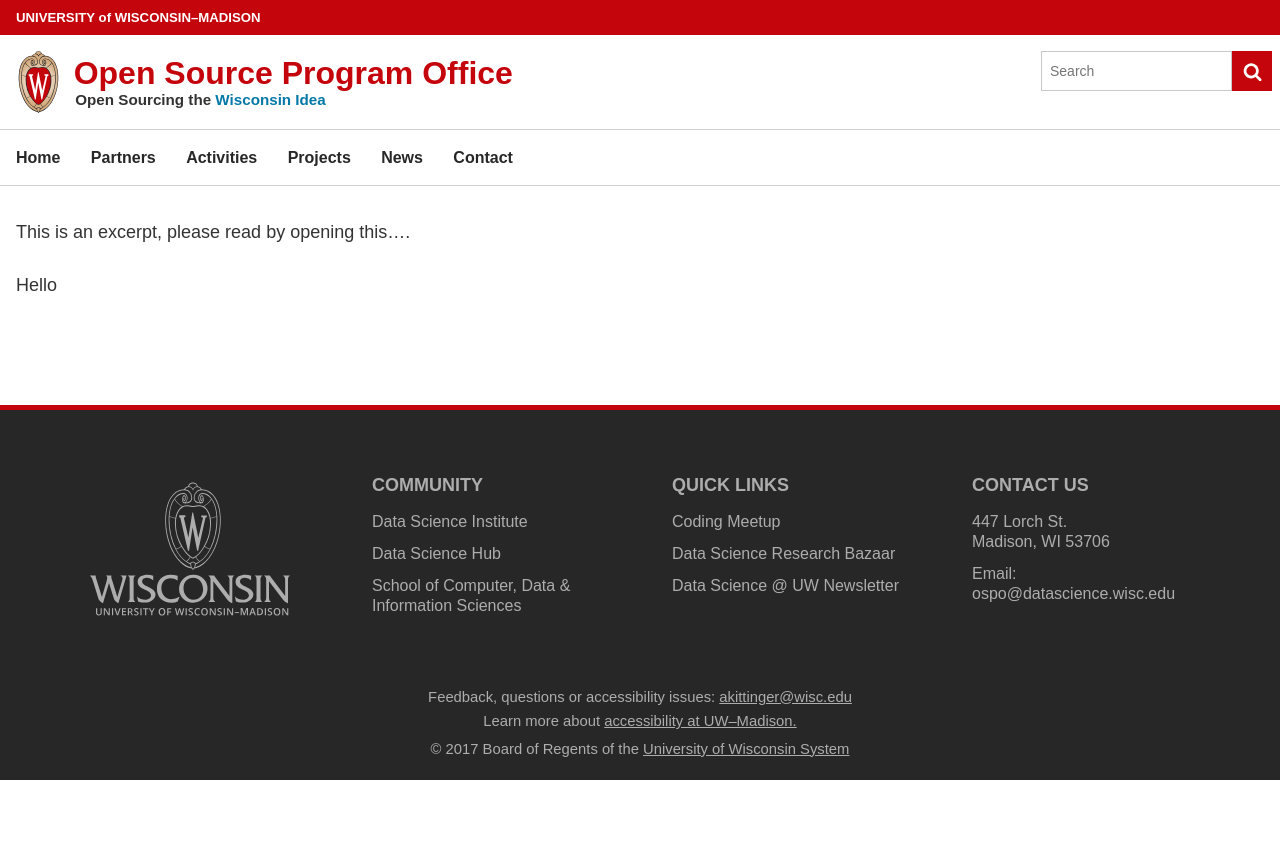
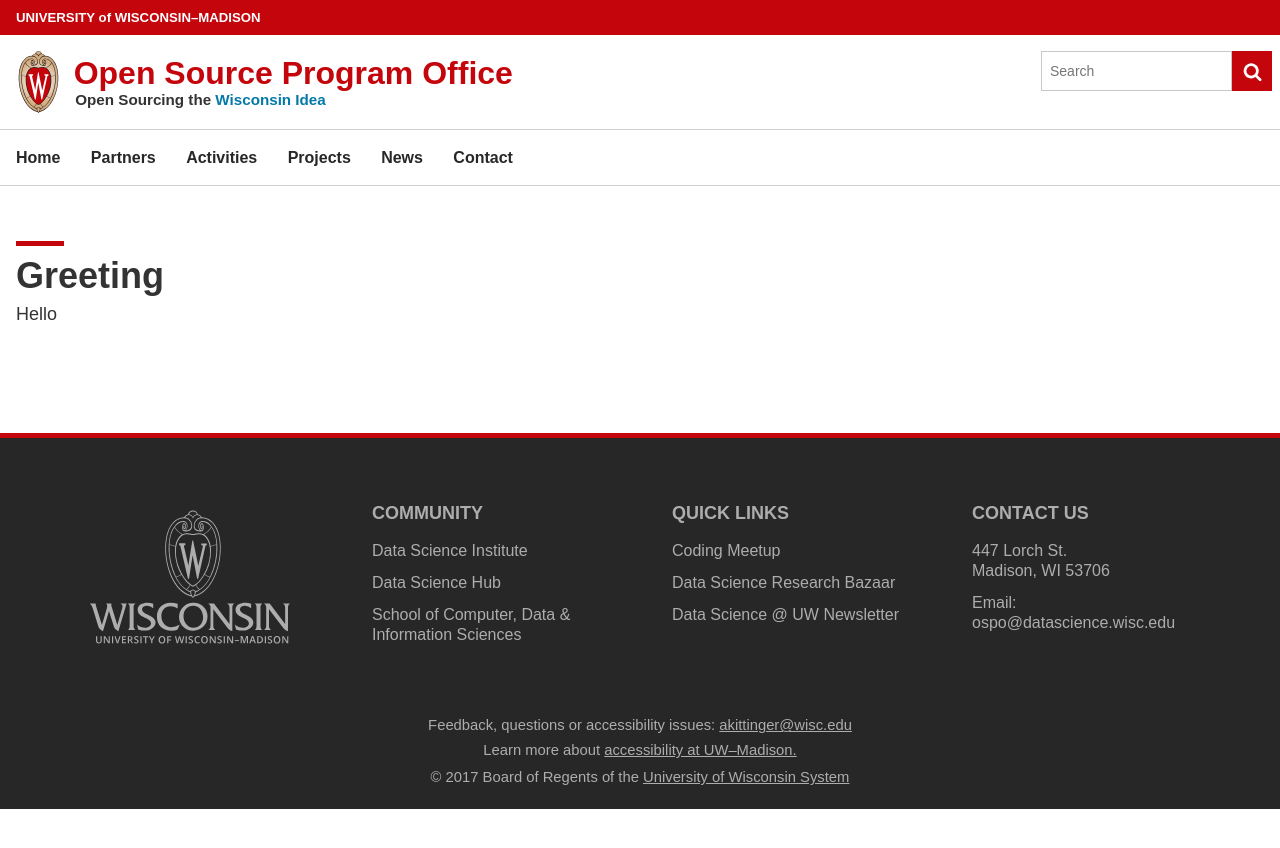
Before and after one commit to UW-Madison-DSI/ospo.wisc.edu-version-1.0, a Jekyll site: the page built from _posts/2024-02-12-first-news.md, in a window 1280 px wide. Shown: the top 848 px of the page. Built offline with Jekyll 4.4.1, drawn with Linux system fonts in a browser that asks for light colours; some web fonts are replaced.

Commit message:
Added some things on each post
Took off the excerpt separator, added a category, etc.

```diff
--- a/_posts/2024-02-12-first-news.md
+++ b/_posts/2024-02-12-first-news.md
@@ -2,10 +2,8 @@
 layout: default
 title:  "First News"
 date:   2024-02-12 10:18:10 -0600
-excerpt-separator: <!--more-->
+categories: news
 ---
-
-This is an excerpt, please read by opening this....
-<!--more-->
+<h1 class="uw-mini-bar">Greeting</h1>
 
 Hello
```
Also changed, not shown: _posts/2024-02-13-second-news.md (added, +9 -0 lines).
